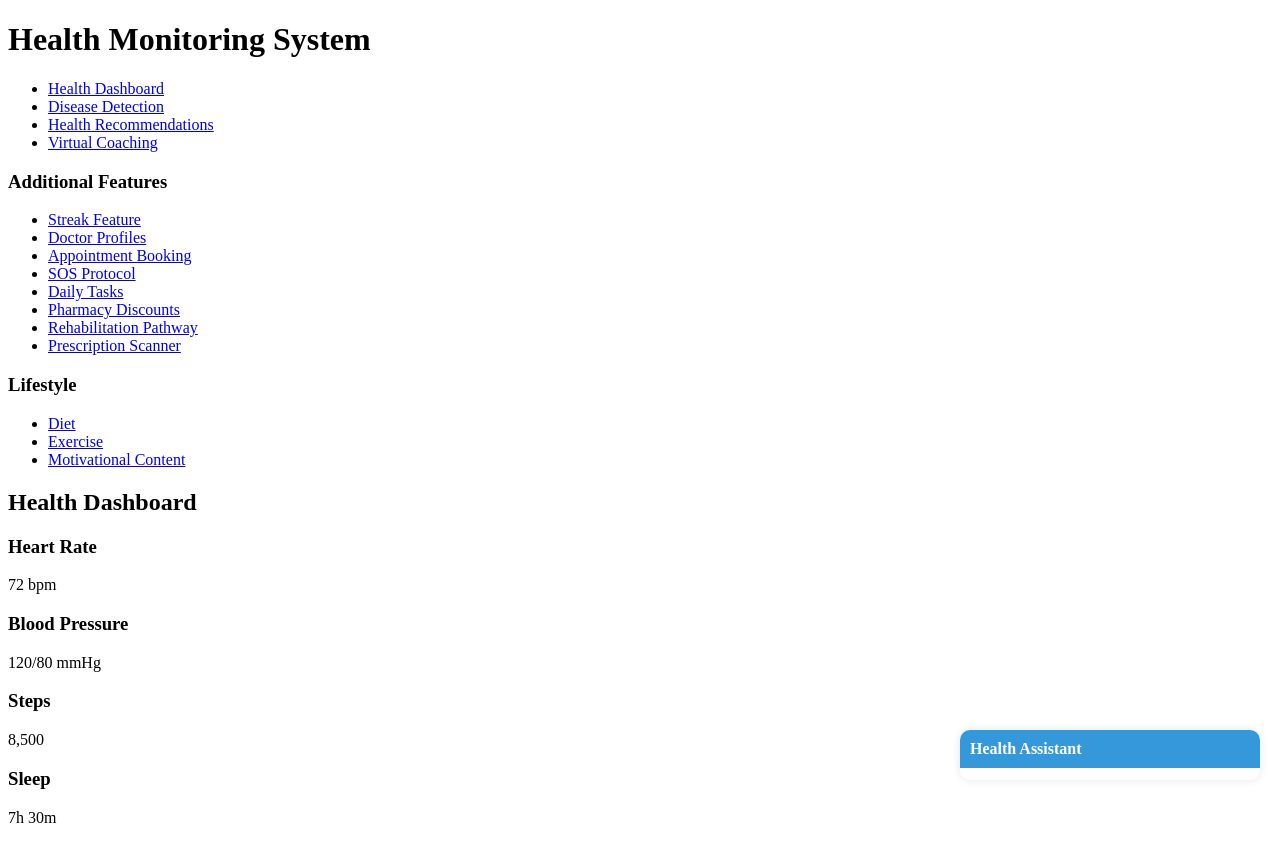
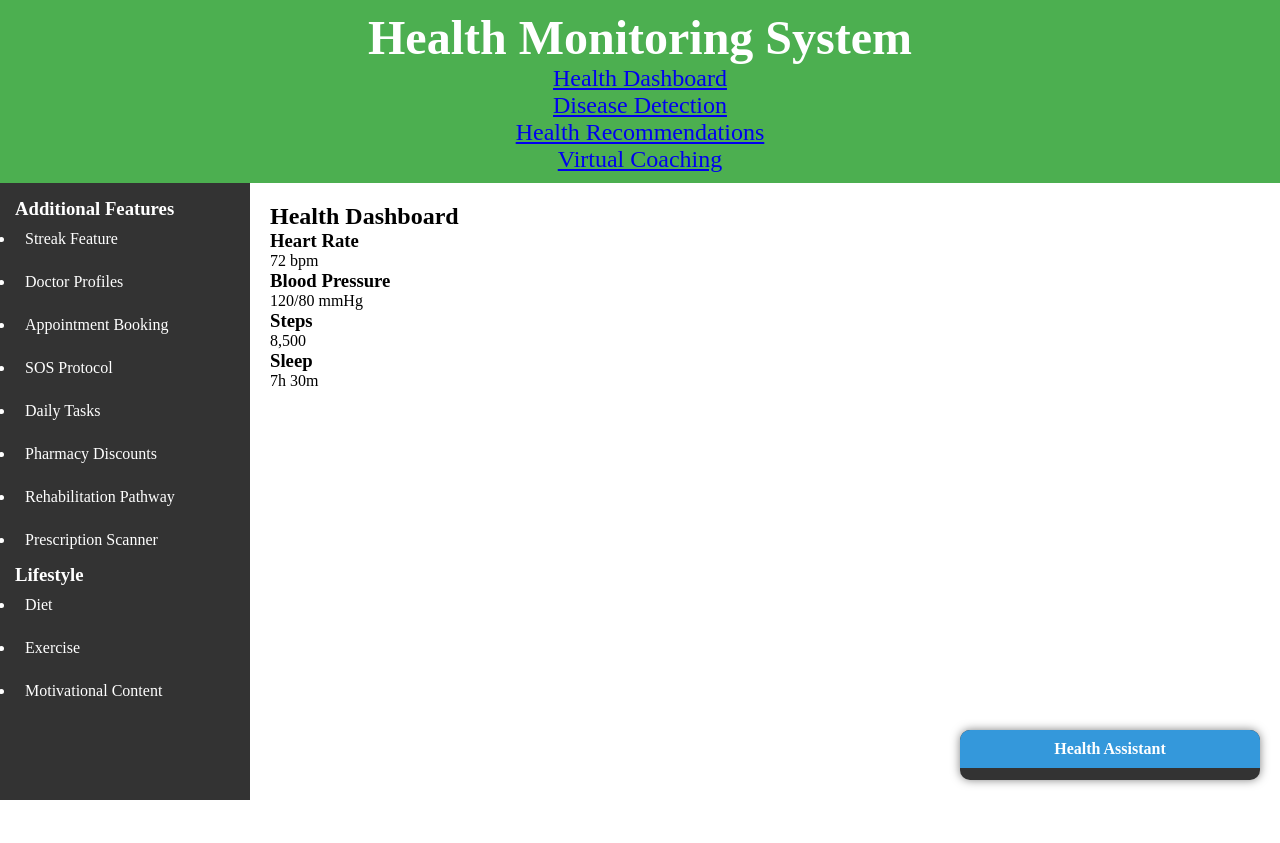
Before and after one commit to raisumit08/HackWithInfy_04, a Flask app: page / in a window 1280 px wide. After the commit the page ends 800 px from the top, so only its background shows below. Run offline with Flask 3, Linux system fonts and the light colour scheme.

Commit message:
site is structured

```diff
--- a/static/css/styles.css
+++ b/static/css/styles.css
@@ -1,6 +1,129 @@
-/* ... (previous styles remain the same) ... */
+/* Reset some default styles */
+* {
+  margin: 0;
+  padding: 0;
+  box-sizing: border-box;
+}
 
-/* Chatbot styles */
+/* Layout Styling */
+.layout {
+  display: flex;
+  flex-direction: column;
+  height: 100vh;
+}
+
+/* Header (Navigation Bar) */
+header {
+  background-color: #4CAF50;
+  color: white;
+  padding: 10px;
+  text-align: center;
+  font-size: 1.5rem;
+}
+
+/* Main Container */
+.main-container {
+  display: flex;
+  flex: 1;
+  background-color: #f4f4f4;
+}
+
+/* Sidebar */
+.sidebar {
+  width: 250px;
+  background-color: #333;
+  color: white;
+  display: flex;
+  flex-direction: column;
+  padding: 15px;
+  font-size: 1rem;
+}
+
+.sidebar a {
+  color: white;
+  text-decoration: none;
+  padding: 10px;
+  border-radius: 5px;
+  margin-bottom: 5px;
+  display: block;
+}
+
+.sidebar a:hover {
+  background-color: #575757;
+}
+
+/* Content Area */
+#content-area {
+  flex: 1;
+  padding: 20px;
+  background-color: white;
+}
+
+/* Chatbot */
+#chatbot {
+  position: fixed;
+  bottom: 20px;
+  right: 20px;
+  width: 300px;
+  background-color: #333;
+  border-radius: 10px;
+  box-shadow: 0 0 10px rgba(0, 0, 0, 0.5);
+  overflow: hidden;
+}
+
+.chat-header {
+  background-color: #4CAF50;
+  color: white;
+  padding: 10px;
+  text-align: center;
+  cursor: pointer;
+}
+
+.chat-body {
+  display: none;
+  background-color: white;
+  color: #333;
+  max-height: 400px;
+  overflow-y: auto;
+}
+
+#chat-messages {
+  padding: 10px;
+}
+
+.chat-input {
+  display: flex;
+  padding: 10px;
+  background-color: #f4f4f4;
+}
+
+.chat-input input[type="text"] {
+  flex: 1;
+  padding: 5px;
+  border: 1px solid #ddd;
+  border-radius: 3px;
+}
+
+.chat-input button {
+  background-color: #4CAF50;
+  color: white;
+  border: none;
+  padding: 5px 10px;
+  margin-left: 5px;
+  border-radius: 3px;
+  cursor: pointer;
+}
+
+.chat-input button:hover {
+  background-color: #45a049;
+}
+
+/* Chat toggle (open/close) */
+#chatbot.open .chat-body {
+  display: block;
+}
+
+
 .chatbot {
   position: fixed;
   bottom: 20px;
--- a/static/js/scripts.js
+++ b/static/js/scripts.js
@@ -99,3 +99,21 @@ document.addEventListener('DOMContentLoaded', function() {
     // Add initial bot message
     addMessageToChat('bot', "Hello! I'm your health assistant. How can I help you today?");
 });
+
+
+function toggleChat() {
+    const chatbot = document.getElementById('chatbot');
+    chatbot.classList.toggle('open');
+}
+
+function sendMessage() {
+    const userMessage = document.getElementById('user-message').value;
+    const chatMessages = document.getElementById('chat-messages');
+
+    if (userMessage.trim() !== '') {
+        const messageElement = document.createElement('div');
+        messageElement.textContent = `You: ${userMessage}`;
+        chatMessages.appendChild(messageElement);
+        document.getElementById('user-message').value = '';
+    }
+}
```
